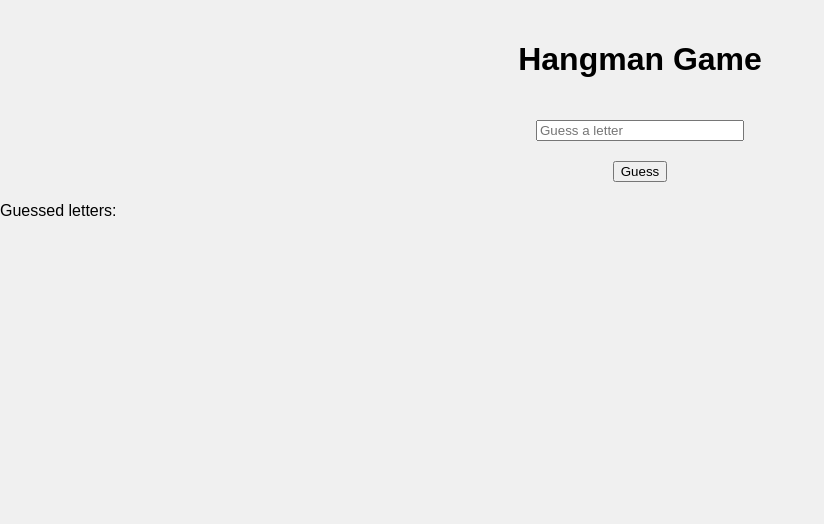
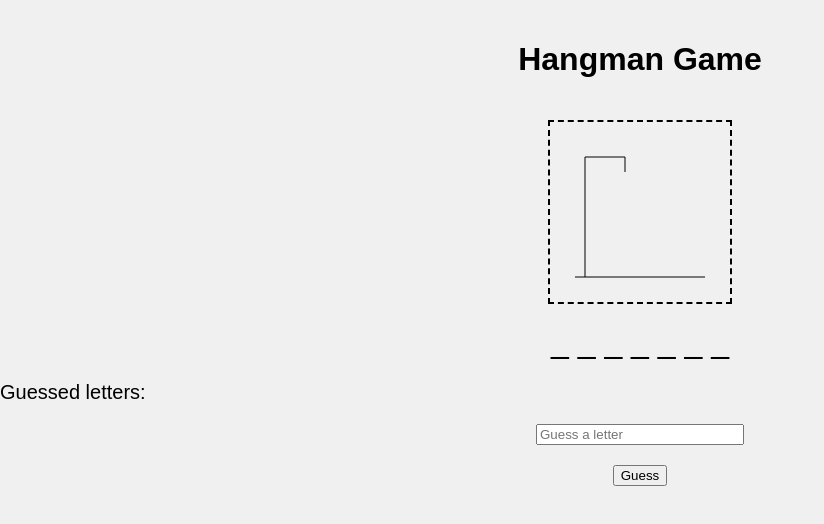
Before and after one commit to Veneloo/Hangman, a plain HTML site: page index.html in a window 1280 px wide. Shown: the whole page, without its empty margins (0-824 px from the left). Drawn offline with Linux system fonts and the light colour scheme.

Commit message:
Restructured Script.js to use onload seeking inspiration from a exisiting codepen hangman example

```diff
--- a/index.html
+++ b/index.html
@@ -4,19 +4,26 @@
 <head>
     <title>Hangman Game</title>
     <link rel="stylesheet" type="text/css" href="style.css">
-    <script src="script.js"></script>
+    <script src="script.js" defer></script>
 </head>
 
 <body>
     <h1>Hangman Game</h1>
+
+    <div id="hangman">
+        <canvas id="stickman" width="150" height="150"></canvas>
+    </div>
+
     <div id="word"></div>
-    <input type="text" id="guess" placeholder="Guess a letter">
-    <button onclick="handleGuess()">Guess</button>
 
     <div id="guessed-letters-container">
         <p>Guessed letters: <span id="guessed-letters"></span></p>
     </div>
 
+    <input type="text" id="guess" placeholder="Guess a letter">
+
+    <button>Guess</button>
+
 </body>
 
 </html>
--- a/script.js
+++ b/script.js
@@ -3,28 +3,46 @@ Axel Cazorla
 06/26/2023
 */
 
-// Global variables
-let word = "";
+window.onload = function() {
+
+  let word = "example"; // You can fetch this word from an API
   let guessedLetters = [];
-let displayLetters = [];
+  let displayLetters = Array(word.length).fill("_");
+  let mistakes = 0;
 
-// API endpoint for retrieving a random word
-const API_URL = "https://api.example.com/random-word";
+  let canvas = document.getElementById("stickman");
+  let context = canvas.getContext("2d");
 
-// Function to fetch a random word from the API
-async function getRandomWord() {
-  try {
-    const response = await fetch(API_URL);
-    const data = await response.json();
-    word = data.word.toLowerCase();
-    displayLetters = Array(word.length).fill("_");
-    updateUI();
-  } catch (error) {
-    console.error("Error:", error);
-  }
+  function drawLine(fromX, fromY, toX, toY) {
+    context.beginPath();
+    context.moveTo(fromX, fromY);
+    context.lineTo(toX, toY);
+    context.stroke();
   }
 
-// Function to update the UI with the current game state
+  const drawFunctions = [
+    function drawHead() {
+      context.beginPath();
+      context.arc(60, 45, 10, 0, Math.PI * 2);
+      context.stroke();
+    },
+    function drawTorso() {
+      drawLine(60, 55, 60, 85);
+    },
+    function drawLeftArm() {
+      drawLine(60, 60, 50, 70);
+    },
+    function drawRightArm() {
+      drawLine(60, 60, 70, 70);
+    },
+    function drawLeftLeg() {
+      drawLine(60, 85, 50, 100);
+    },
+    function drawRightLeg() {
+      drawLine(60, 85, 70, 100);
+    },
+  ];
+
   function updateUI() {
     const wordContainer = document.getElementById("word");
     wordContainer.innerHTML = displayLetters.join(" ");
@@ -33,43 +51,44 @@ function updateUI() {
     guessedLettersContainer.textContent = guessedLetters.join(", ");
   }
 
-// Function to handle letter guesses
   function handleGuess() {
     const guessInput = document.getElementById("guess");
     const letter = guessInput.value.toLowerCase();
 
-  // Check if the input is exactly one character
     if (letter.length !== 1) {
-    alert("Please enter only one character.");
+      alert("Please enter a single letter.");
       return;
     }
 
-  // Add to guessed letters if not already guessed
     if (!guessedLetters.includes(letter)) {
       guessedLetters.push(letter);
 
-    // Update display letters
-    let found = false;
+      if (word.includes(letter)) {
         for (let i = 0; i < word.length; i++) {
           if (word[i] === letter) {
             displayLetters[i] = letter;
-        found = true;
           }
         }
-
-    if (!found) {
-      // You may handle incorrect guesses here
+      } else {
+        if (mistakes < drawFunctions.length) {
+          drawFunctions[mistakes]();
+          mistakes++;
+        }
       }
 
       updateUI();
     }
 
-  // Clear the input
     guessInput.value = "";
   }
 
-// Assign handleGuess function to button onclick
   document.querySelector("button").addEventListener("click", handleGuess);
 
-// Start a new game
-getRandomWord();
+  // Drawing base of the hangman
+  drawLine(10, 140, 140, 140);
+  drawLine(20, 140, 20, 20);
+  drawLine(20, 20, 60, 20);
+  drawLine(60, 20, 60, 35);
+
+  updateUI();
+};
--- a/style.css
+++ b/style.css
@@ -16,7 +16,7 @@ h1 {
     margin-top: 20px;
 }
 
-#guessed-letters {
+#guessed-letters-container {
     font-size: 20px;
     margin-top: 10px;
 }
@@ -35,3 +35,11 @@ button {
     display: block;
     margin: 0 auto;
 }
+
+canvas {
+    display: block;
+    margin: 0 auto;
+    color: black;
+    border: black dashed 2px;
+    padding:15px;
+}
```
Lines whose indentation alone changed are shown as unchanged.
